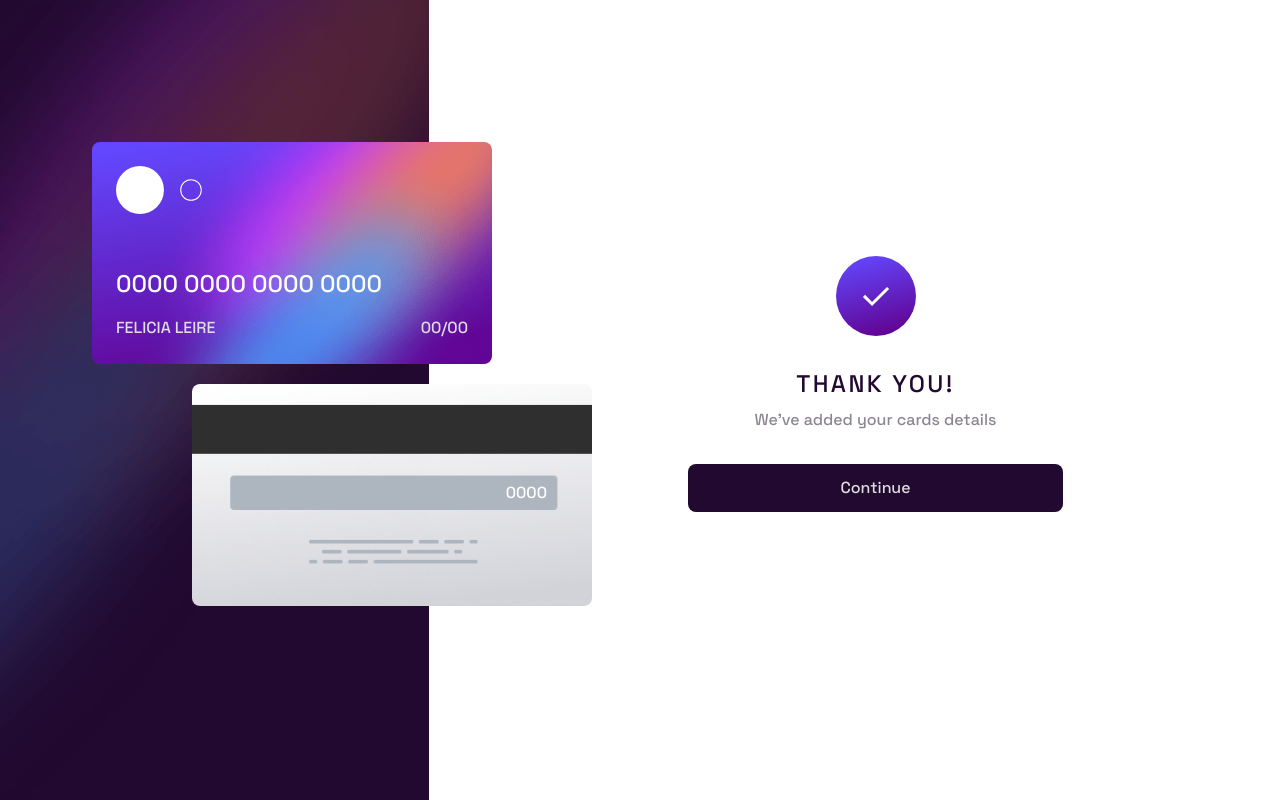
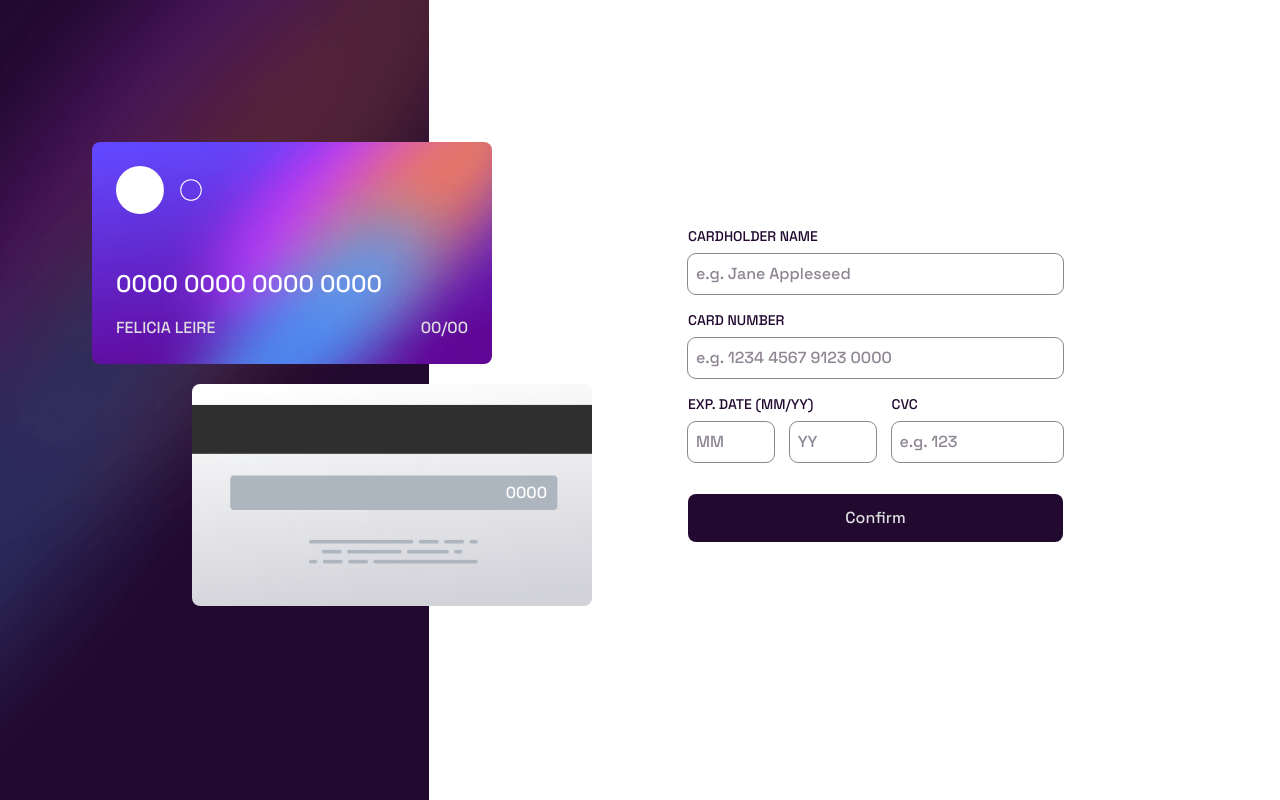
Before and after one commit to simoneclr/fm-card-details, a React (Create React App) app: page / in a window 1280 px wide. Built offline with nearby package versions, Linux system fonts and the light colour scheme.

Commit message:
Fix development flag on homepage

```diff
--- a/src/App.tsx
+++ b/src/App.tsx
@@ -47,7 +47,7 @@ function App() {
 
         <div className="max-w-[375px]">
           {
-            true ?
+            success ?
 
             <ConfirmationPage handleContinue={() => {setSuccess(false)}}/>
 
```
